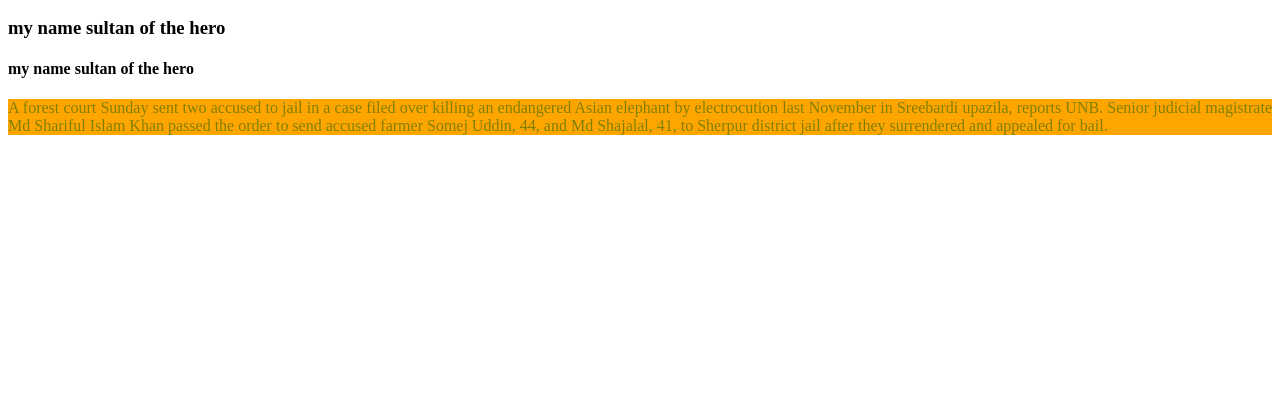
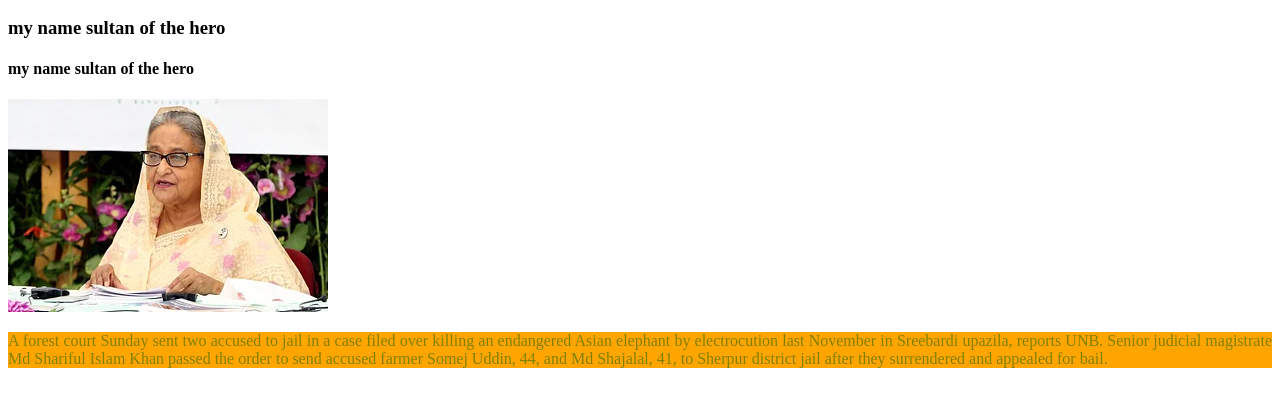
Before and after one commit to MdMaidulIslam1/my-five-repo, a plain HTML site: page index.html in a window 1280 px wide. Shown: the part 110-516 px from the top of the page. Drawn offline with Linux system fonts and the light colour scheme.

Commit message:
style added

```diff
--- a/index.html
+++ b/index.html
@@ -13,6 +13,7 @@
     <h2>my name sultan of the hero</h2>
     <h3>my name sultan of the hero</h3>
     <h4>my name sultan of the hero</h4>
+    <img src="hasina.webp" alt="">
     <div class="gid">
         <p>A forest court Sunday sent two accused to jail in a case filed over killing an endangered Asian elephant by electrocution last November in Sreebardi upazila, reports UNB.
 
```
Also changed, not shown: hasina.webp (added).
